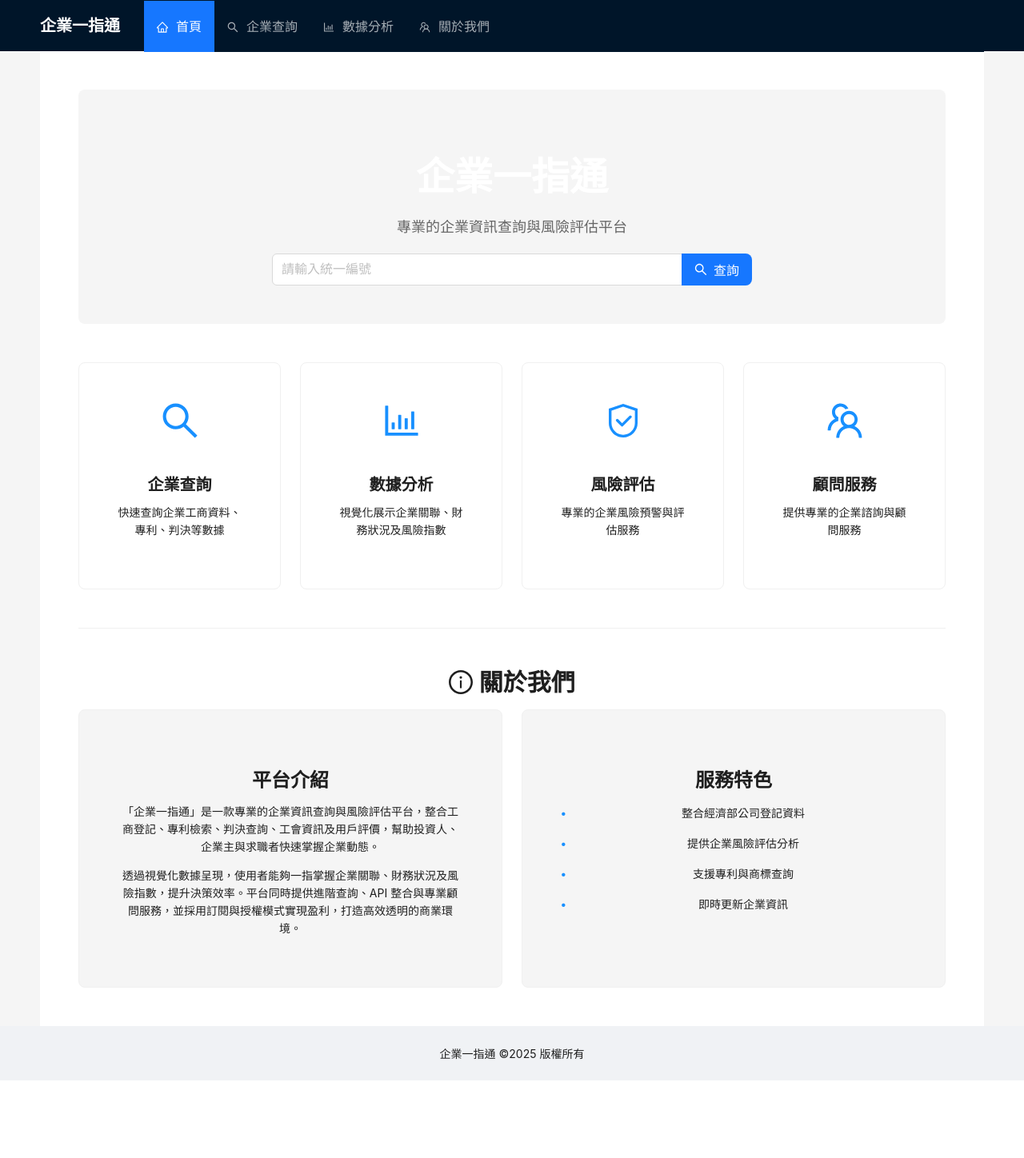
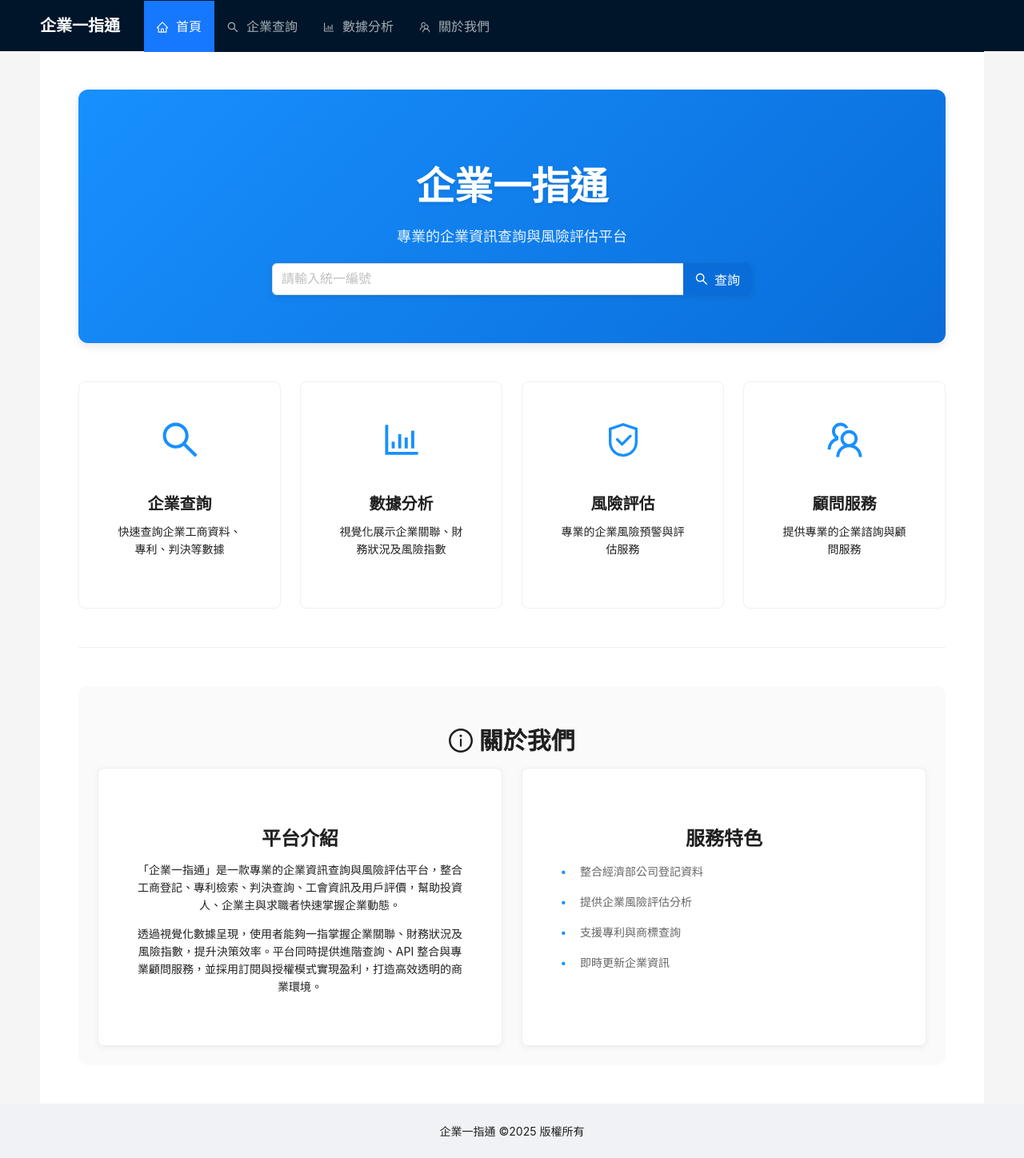
Before and after one commit to Dogbone0714/Biz_OneTap, a React (Create React App) app: page / in a window 1280 px wide. Shown: the whole page at 80% size. Before the commit the page ends 1351 px from the top, so only its background shows below. Built offline with nearby package versions, Linux system fonts and the light colour scheme.

Commit message:
Update Home.css

```diff
--- a/src/pages/Home.css
+++ b/src/pages/Home.css
@@ -6,22 +6,24 @@
 
 .hero-section {
   text-align: center;
-  padding: 48px 0;
-  background-color: #f5f5f5;
-  border-radius: 8px;
+  padding: 60px 0;
+  background: linear-gradient(135deg, #1890ff 0%, #096dd9 100%);
+  border-radius: 12px;
   margin-bottom: 48px;
+  box-shadow: 0 4px 12px rgba(0, 0, 0, 0.1);
 }
 
 .hero-section h1 {
   color: white;
   font-size: 48px;
   margin-bottom: 20px;
+  text-shadow: 0 2px 4px rgba(0, 0, 0, 0.1);
 }
 
 .subtitle {
   font-size: 18px;
   margin: 16px 0 32px;
-  color: #666;
+  color: rgba(255, 255, 255, 0.9);
 }
 
 .search-container {
@@ -37,6 +39,7 @@
   font-size: 48px;
   color: #1890ff;
   margin-bottom: 16px;
+  transition: all 0.3s ease;
 }
 
 .feature-card {
@@ -46,27 +49,35 @@
 
 .about-section {
   margin-top: 48px;
+  padding: 24px;
+  background-color: #fafafa;
+  border-radius: 12px;
 }
 
 .section-title {
   text-align: center;
   margin-bottom: 32px;
+  color: #1890ff;
 }
 
 .about-card {
   height: 100%;
-  background-color: #f5f5f5;
+  background-color: white;
+  border-radius: 8px;
+  box-shadow: 0 2px 8px rgba(0, 0, 0, 0.05);
 }
 
 .feature-list {
   list-style-type: none;
   padding: 0;
+  text-align: left;
 }
 
 .feature-list li {
   margin-bottom: 16px;
   padding-left: 24px;
   position: relative;
+  color: #666;
 }
 
 .feature-list li:before {
@@ -81,11 +92,38 @@
   text-align: center;
   padding: 24px;
   height: 100%;
+  border-radius: 8px;
+  transition: all 0.3s ease;
+  border: 1px solid #f0f0f0;
+}
+
+.ant-card:hover {
+  transform: translateY(-5px);
+  box-shadow: 0 8px 16px rgba(0, 0, 0, 0.1);
 }
 
 .ant-card:hover .feature-icon {
   transform: scale(1.1);
-  transition: transform 0.3s ease;
+  color: #096dd9;
+}
+
+.ant-input-search {
+  box-shadow: 0 2px 8px rgba(0, 0, 0, 0.1);
+}
+
+.ant-input-search .ant-input {
+  border-radius: 6px 0 0 6px;
+  border: none;
+}
+
+.ant-input-search .ant-input-search-button {
+  border-radius: 0 6px 6px 0;
+  background: #096dd9;
+  border: none;
+}
+
+.ant-input-search .ant-input-search-button:hover {
+  background: #0050b3;
 }
 
 @media (max-width: 768px) {
@@ -94,10 +132,18 @@
   }
 
   .hero-section {
-    padding: 32px 16px;
+    padding: 40px 16px;
   }
 
-  .feature-card {
+  .hero-section h1 {
+    font-size: 36px;
+  }
+
+  .subtitle {
+    font-size: 16px;
+  }
+
+  .ant-card {
     margin-bottom: 16px;
   }
 }
```
